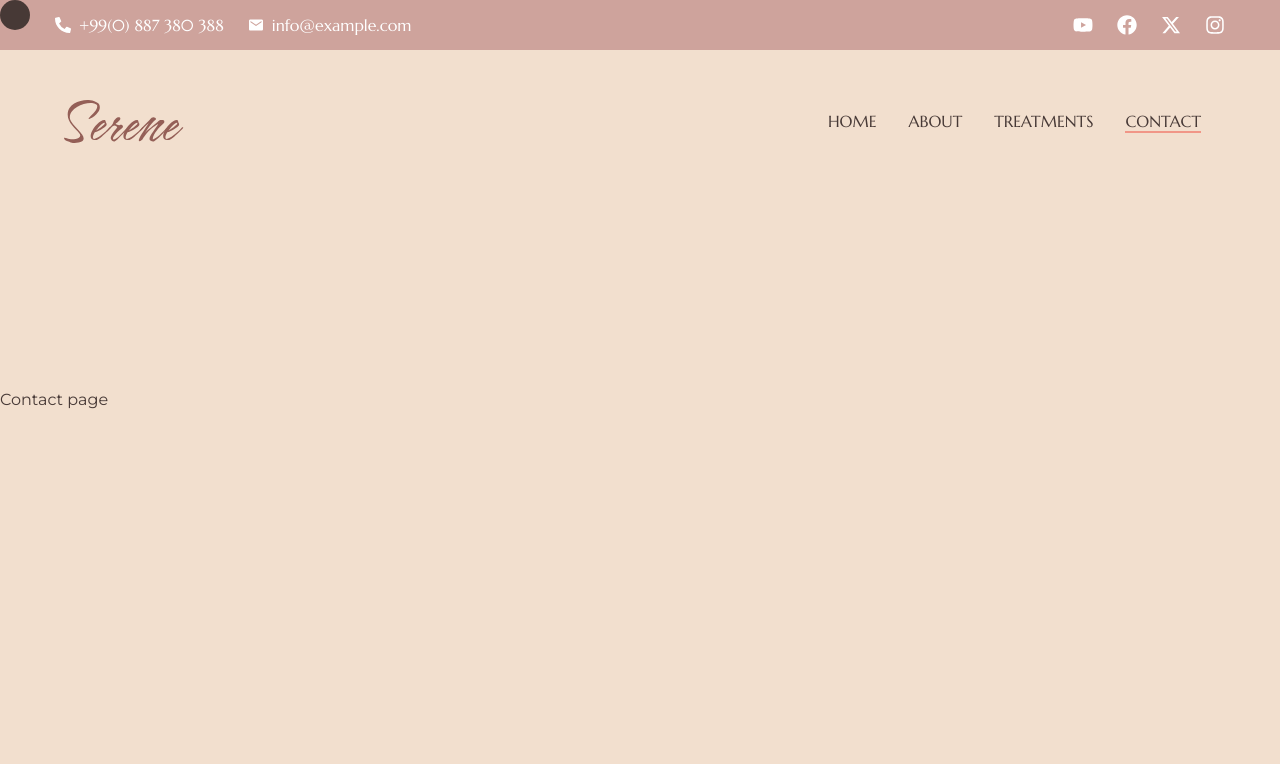
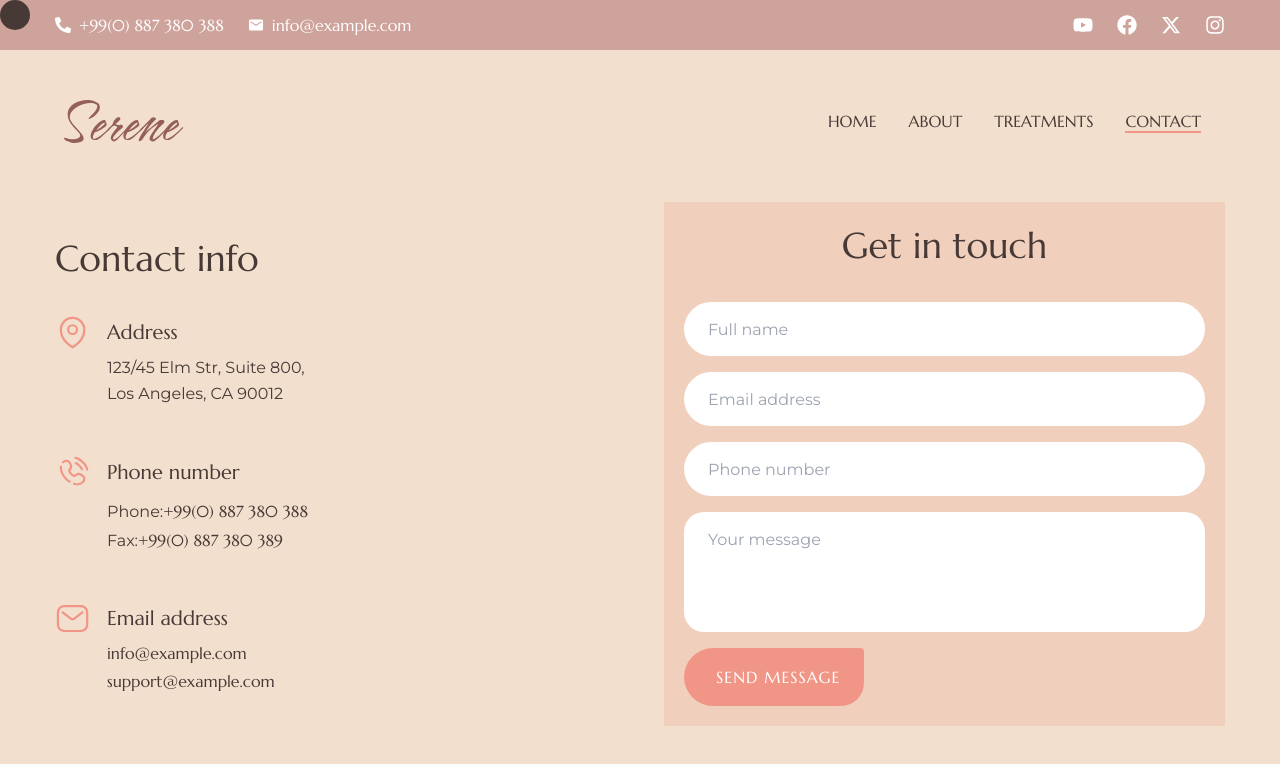
Before and after one commit to Eugensson/beauty-salon, a Next.js app: page /contact in a window 1280 px wide. Shown: the top 764 px of the page. Built offline with nearby package versions, Linux system fonts and the light colour scheme.

Commit message:
Added contact page

```diff
--- a/app/contact/page.tsx
+++ b/app/contact/page.tsx
@@ -1,15 +1,114 @@
 "use client";
 
+import Image from "next/image";
+import { useContext } from "react";
 import { motion } from "framer-motion";
 
+import { ContactForm } from "@/components/contact-form";
+import { CursorContext, CursorContextType } from "@/components/cursor-context";
+import Link from "next/link";
+
 const Contact = () => {
+  const context = useContext<CursorContextType | undefined>(CursorContext);
+
+  if (!context) {
+    throw new Error("CursorContext not provided");
+  }
+
+  const { mouseEnterHandler, mouseLeaveHandler } = context;
+
   return (
     <motion.section
       initial={{ opacity: 0 }}
       animate={{ opacity: 1, transition: { delay: 2 } }}
       className="min-h-screen flex items-center overflow-x-hidden"
     >
-      Contact page
+      <div className="container mx-auto pt-48 pb-12 xl:pt-32 xl:pb-0">
+        <div className="h-full flex flex-col xl:flex-row gap-12">
+          <motion.div
+            initial={{ opacity: 0, x: -60 }}
+            animate={{
+              opacity: 1,
+              x: 0,
+              transition: { delay: 2, duration: 0.8, ease: "easeInOut" },
+            }}
+            onMouseEnter={mouseEnterHandler}
+            onMouseLeave={mouseLeaveHandler}
+            className="flex-1 flex flex-col justify-center"
+          >
+            <h3 className="h3 mb-8 text-center xl:text-left">Contact info</h3>
+            <ul className="flex flex-col items-center xl:items-start gap-12">
+              <li className="flex items-start gap-4">
+                <div className="relative w-[36px] h-[36px]">
+                  <Image src="/assets/contact/pin.svg" fill alt="Pin icon" />
+                </div>
+                <div className="pt-1 flex-1">
+                  <h4 className="h4 mb-2">Address</h4>
+                  <p className="leading-relaxed">
+                    123/45 Elm Str, Suite 800,
+                    <br />
+                    Los Angeles, CA 90012
+                  </p>
+                </div>
+              </li>
+              <li className="flex items-start gap-4">
+                <div className="relative w-[36px] h-[36px]">
+                  <Image
+                    src="/assets/contact/phone.svg"
+                    fill
+                    alt="Phone icon"
+                  />
+                </div>
+                <div className="pt-1 flex-1">
+                  <h4 className="h4 mb-2">Phone number</h4>
+                  <p className="pt-1 flex-1">
+                    Phone:
+                    <Link href="tel:+990887380388">+99(0) 887 380 388</Link>
+                  </p>
+                  <p className="pt-1 flex-1">
+                    Fax:
+                    <Link href="tel:+990887380388">+99(0) 887 380 389</Link>
+                  </p>
+                </div>
+              </li>
+              <li className="flex items-start gap-4">
+                <div className="relative w-[36px] h-[36px]">
+                  <Image
+                    src="/assets/contact/email.svg"
+                    fill
+                    alt="Email icon"
+                  />
+                </div>
+                <div className="pt-1 flex-1">
+                  <h4 className="h4 mb-2">Email address</h4>
+                  <div className="flex flex-col gap-1">
+                    <Link href="mailto:info@example.com">info@example.com</Link>
+                    <Link href="mailto:support@example.com">
+                      support@example.com
+                    </Link>
+                  </div>
+                </div>
+              </li>
+            </ul>
+          </motion.div>
+          <motion.div
+            initial={{ opacity: 0, x: 60 }}
+            animate={{
+              opacity: 1,
+              x: 0,
+              transition: { delay: 2.4, duration: 0.8, ease: "easeInOut" },
+            }}
+            onMouseEnter={mouseEnterHandler}
+            onMouseLeave={mouseLeaveHandler}
+            className="flex-1"
+          >
+            <div className="bg-[#f0cfbc] w-full max-w-[580px] gap-4 p-5 mx-auto xl:mx-0">
+              <h3 className="h3 mb-8 text-center">Get in touch</h3>
+              <ContactForm />
+            </div>
+          </motion.div>
+        </div>
+      </div>
     </motion.section>
   );
 };
--- /dev/null
+++ b/components/contact-form.tsx
@@ -0,0 +1,13 @@
+export const ContactForm = () => {
+  return (
+    <form className="flex flex-col gap-4">
+      <input type="text" className="input" placeholder="Full name" />
+      <input type="text" className="input" placeholder="Email address" />
+      <input type="text" className="input" placeholder="Phone number" />
+      <textarea className="textarea" placeholder="Your message" />
+      <button type="submit" className="btn self-start">
+        Send message
+      </button>
+    </form>
+  );
+};
```
